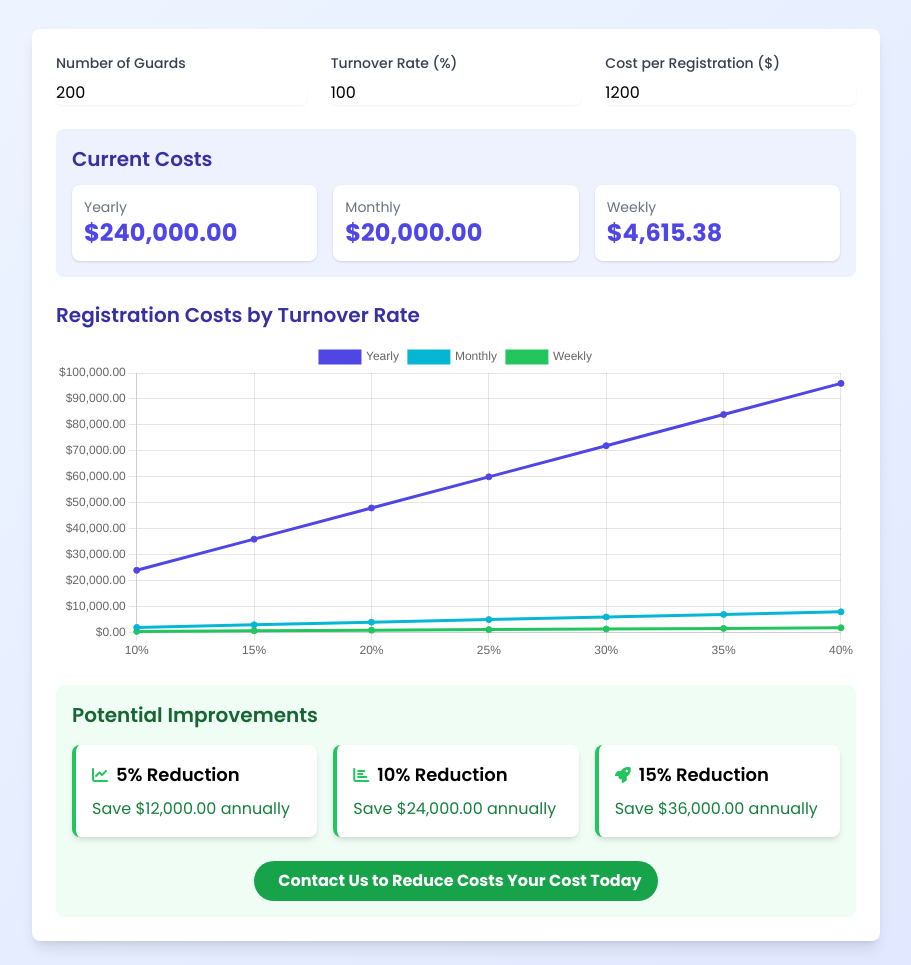
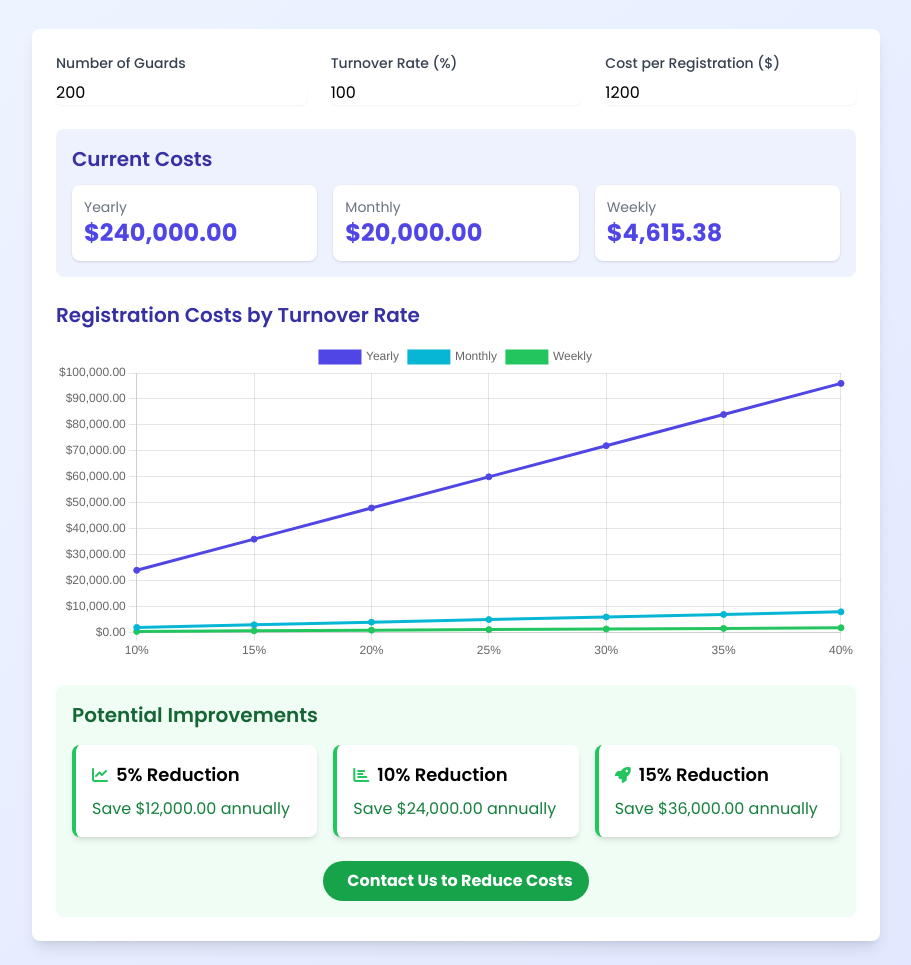
Before and after one commit to codyrobertson/stabl-calc, a plain HTML site: page index.html in a window 1280 px wide. Shown: the part 99-1064 px from the top of the page, without its empty margins (184-1095 px from the left). Drawn offline with nearby package versions, Linux system fonts and the light colour scheme.

Commit message:
Update index.html

```diff
--- a/index.html
+++ b/index.html
@@ -89,7 +89,7 @@
                 <div class="mt-6 text-center">
                     <a href="mailto:spencer@getstabl.com" class="bg-green-600 hover:bg-green-700 text-white font-bold py-2 px-4 rounded-full inline-flex items-center transition duration-300">
                         <i class="fas fa-email mr-2"></i>
-                        Contact Us to Reduce Costs Your Cost Today
+                        Contact Us to Reduce Costs
                     </a>
                 </div>
             </div>
```
